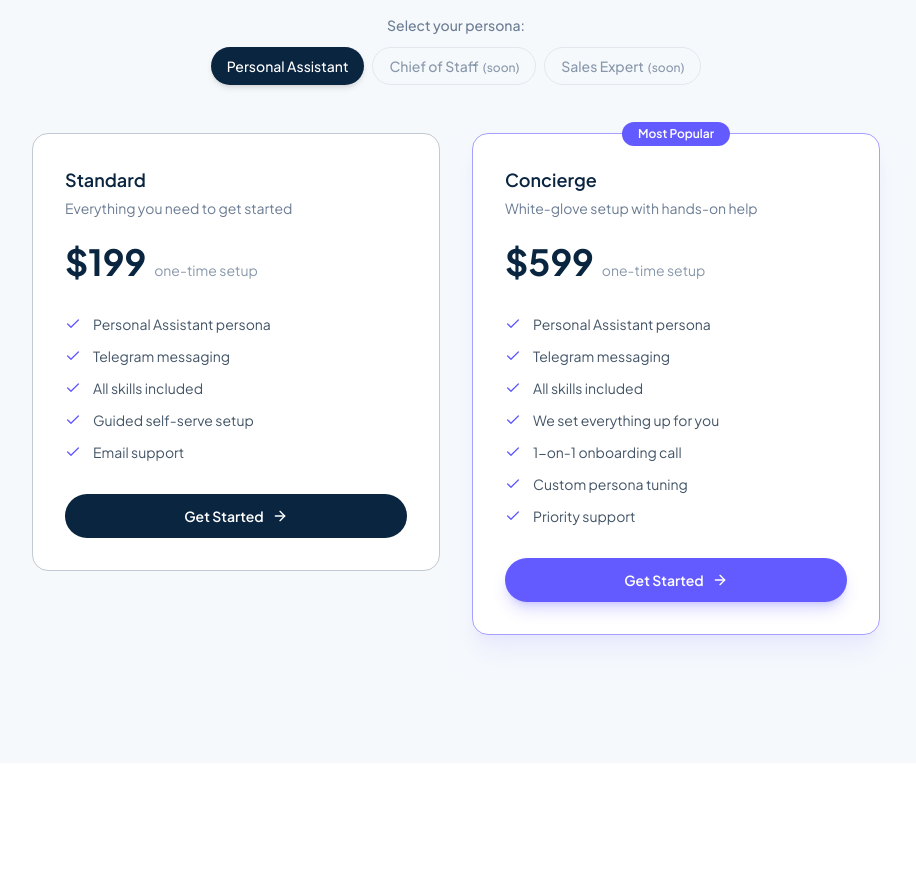
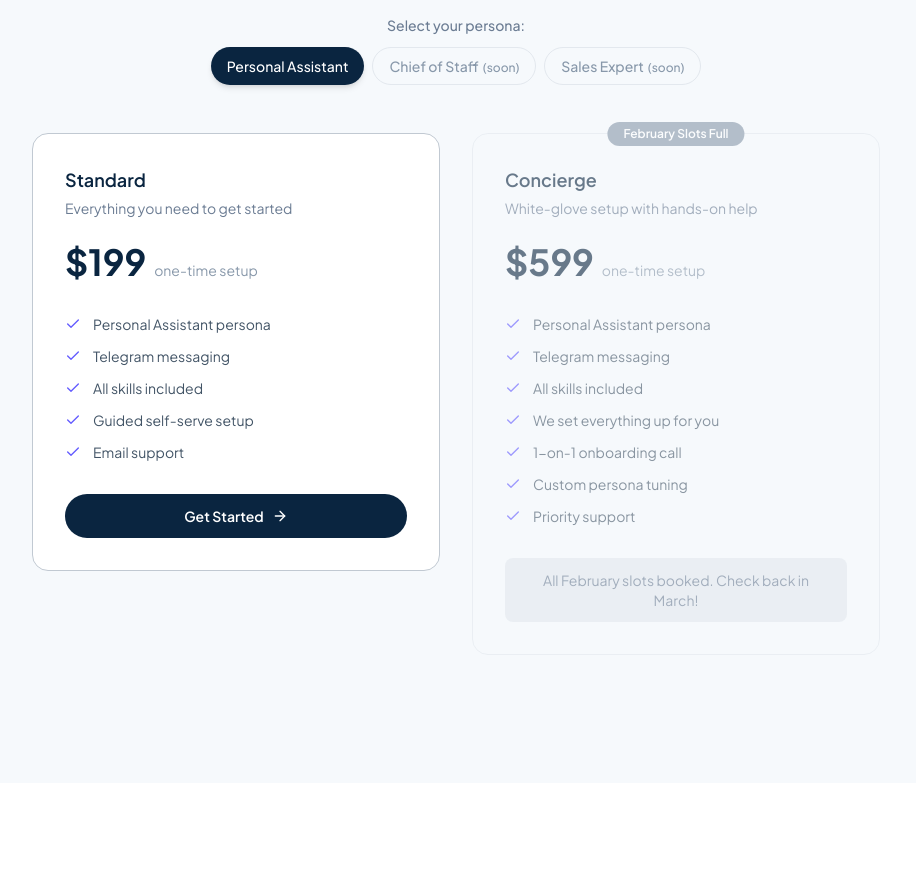
Before and after one commit to yannick3010/clawsrus, a Next.js app: page / in a window 1280 px wide. Shown: the part 5320-6214 px from the top of the page, without its empty margins (184-1100 px from the left). Built offline with nearby package versions, Linux system fonts and the light colour scheme; a web font is replaced by a local one.

Commit message:
Grey out Concierge tier, show February slots full

```diff
--- a/components/Pricing.tsx
+++ b/components/Pricing.tsx
@@ -85,16 +85,26 @@ export default function Pricing() {
         <div className="mt-12 grid gap-8 md:grid-cols-2">
           {tiers.map((tier, i) => {
             const isPopular = "popular" in tier && tier.popular;
+            const isConcierge = tier.id === "concierge";
+            const isSoldOut = isConcierge; // Concierge sold out for February
+
             return (
               <FadeIn key={tier.id} delay={200 + i * 150}>
                 <div
                   className={`relative rounded-2xl border p-8 transition-all ${
-                    isPopular
+                    isSoldOut
+                      ? "border-navy-100 bg-navy-50/50 opacity-60"
+                      : isPopular
                         ? "border-brand-300 bg-white shadow-xl shadow-brand-100/50"
                         : "border-navy-200 bg-white hover:shadow-lg"
                   }`}
                 >
-                  {isPopular && (
+                  {isSoldOut && (
+                    <div className="absolute -top-3 left-1/2 -translate-x-1/2 rounded-full bg-navy-300 px-4 py-1 text-xs font-semibold text-white">
+                      February Slots Full
+                    </div>
+                  )}
+                  {isPopular && !isSoldOut && (
                     <div className="absolute -top-3 left-1/2 -translate-x-1/2 rounded-full bg-brand-500 px-4 py-1 text-xs font-semibold text-white">
                       Most Popular
                     </div>
@@ -124,6 +134,11 @@ export default function Pricing() {
                       </li>
                     ))}
                   </ul>
+                  {isSoldOut ? (
+                    <div className="mt-8 rounded-lg bg-navy-100 px-4 py-3 text-center text-sm text-navy-400">
+                      All February slots booked. Check back in March!
+                    </div>
+                  ) : (
                     <button
                       onClick={() => handleCheckout(tier.id as TierId)}
                       disabled={loading !== null}
@@ -142,6 +157,7 @@ export default function Pricing() {
                         </>
                       )}
                     </button>
+                  )}
                 </div>
               </FadeIn>
             );
```
Lines whose indentation alone changed are shown as unchanged.
